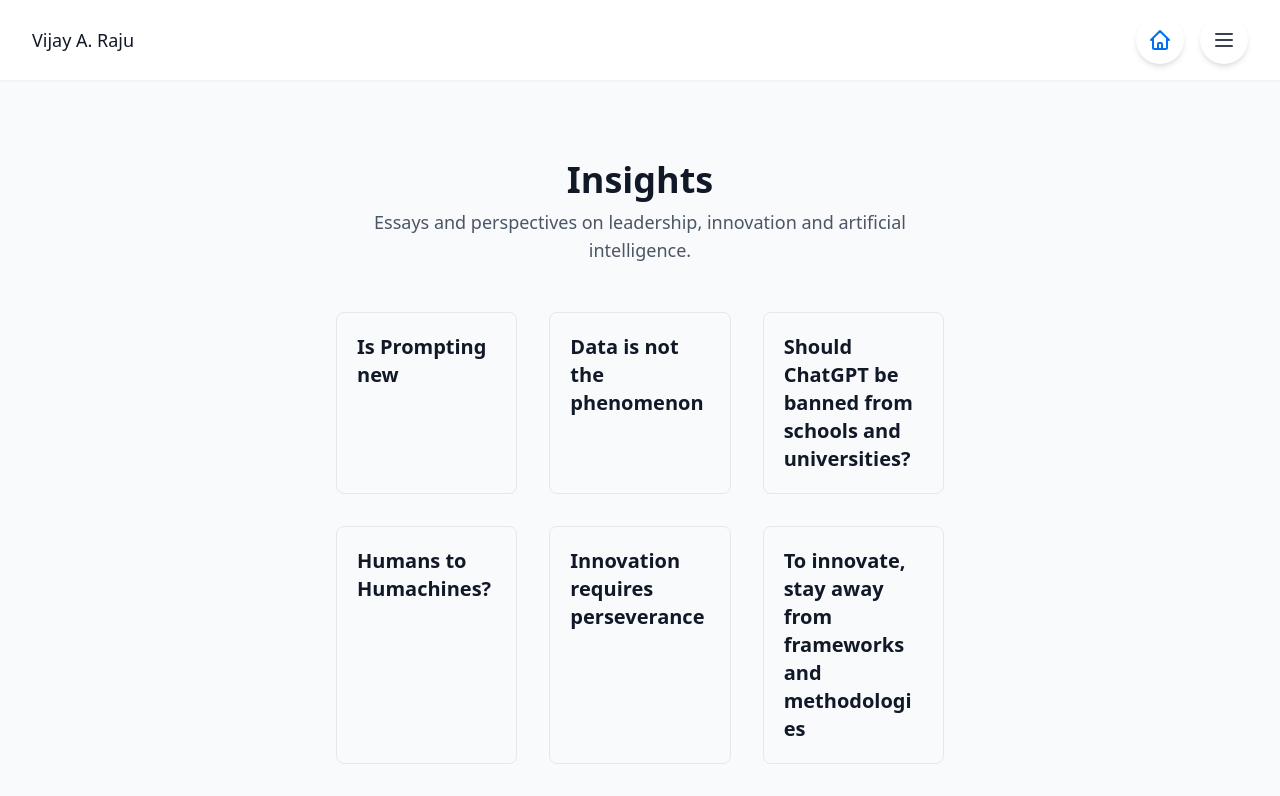
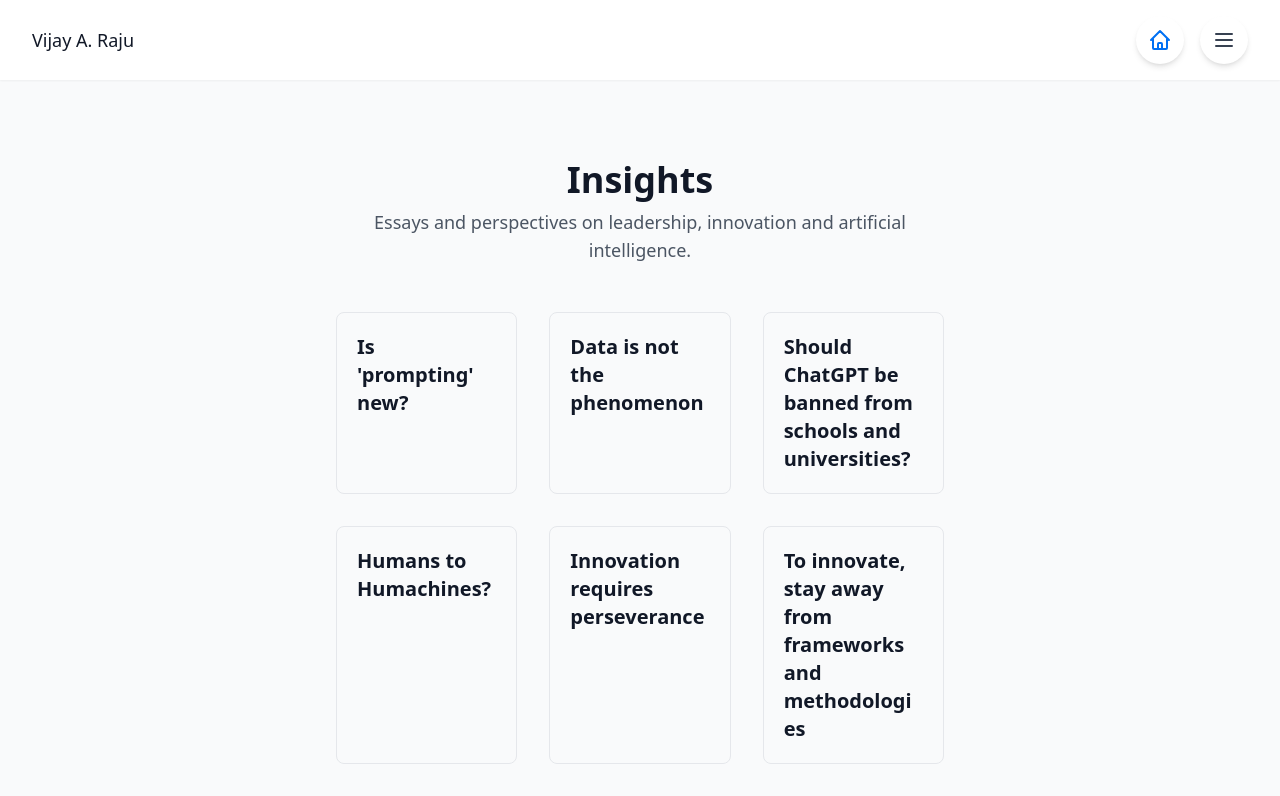
Before and after one commit to Wijay000/draft, a Next.js app: page /insights in a window 1280 px wide. Shown: the top 796 px of the page. Built offline with nearby package versions, Linux system fonts and the light colour scheme.

Commit message:
fix(insights): update article title to "Is 'prompting' new?"

```diff
--- a/pages/insights.js
+++ b/pages/insights.js
@@ -2,7 +2,7 @@ export default function Insights() {
   // Example articles/posts
   const posts = [
     {
-      title: "Is Prompting new",
+      title: "Is 'prompting' new?",
       date: "",
       description: "",
       url: "https://medium.com/@innovate_11669/is-prompting-new-b09d8fb706df"
```
